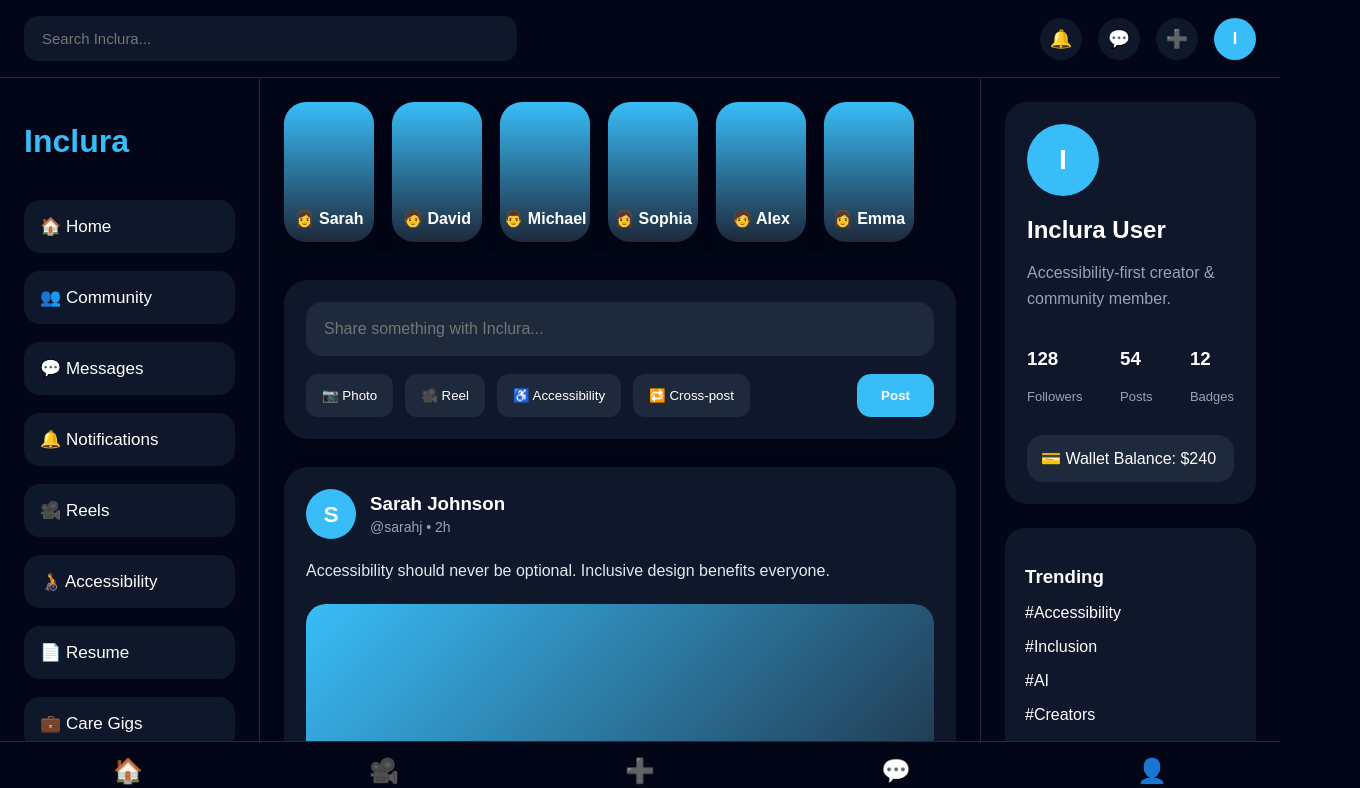
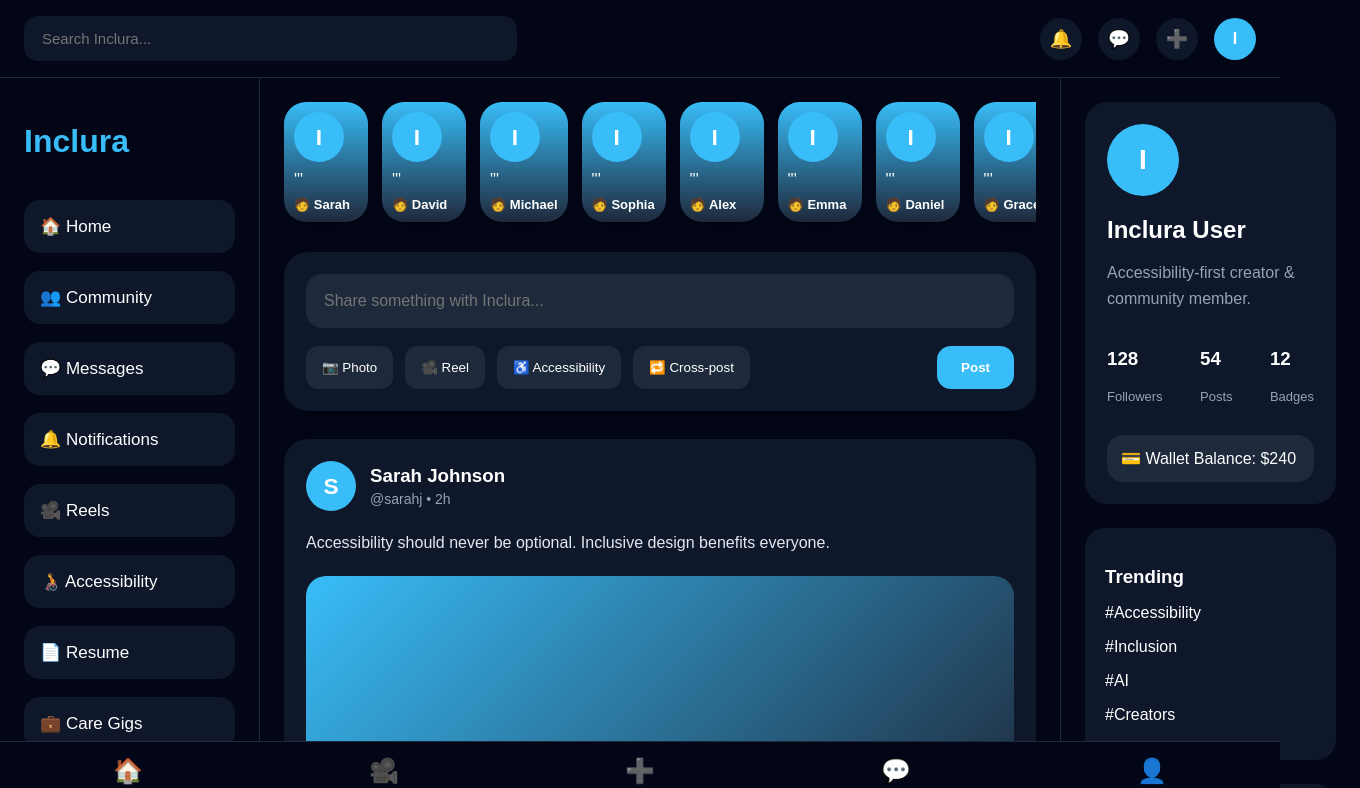
Before and after one commit to inclurah-png/inclura-web, a React (Vite) app: page /dashboard in a window 1280 px wide. Shown: the top 788 px of the page, 1360 px wide, since content can reach past the window. Built offline with nearby package versions, Linux system fonts and the light colour scheme.

Commit message:
Update Stories.jsx

```diff
--- a/src/components/Stories.jsx
+++ b/src/components/Stories.jsx
@@ -1,45 +1,66 @@
+import Avatar from "./Avatar";
+
 function Stories() {
 const stories = [
-    "👩 Sarah",
-    "🧑 David",
-    "👨 Michael",
-    "👩 Sophia",
-    "🧑 Alex",
-    "👩 Emma",
+"Sarah",
+"David",
+"Michael",
+"Sophia",
+"Alex",
+"Emma",
+"Daniel",
+"Grace",
+"James",
+"Olivia",
+"Ethan",
+"Ava",
+"Noah",
+"Mia",
 ];
 
 return (
 <div
 style={{
 display: "flex",
-        gap: "18px",
+gap: "14px",
 overflowX: "auto",
-        marginBottom: "28px",
 paddingBottom: "10px",
+marginBottom: "20px",
+scrollbarWidth: "none",
 }}
 >
-      {stories.map((story) => (
+{stories.map((name) => (
 <div
-          key={story}
+key={name}
 style={{
-            minWidth: "90px",
-            height: "140px",
+minWidth: "84px",
+height: "120px",
 borderRadius: "22px",
 background:
-              "linear-gradient(180deg, #38bdf8, #1e293b)",
+"linear-gradient(180deg, #38bdf8 0%, #1e293b 100%)",
+padding: "10px",
 display: "flex",
-            alignItems: "flex-end",
-            justifyContent: "center",
-            paddingBottom: "14px",
-            fontWeight: "700",
-            cursor: "pointer",
-            boxShadow: "0 8px 20px rgba(0,0,0,0.25)",
+flexDirection: "column",
+justifyContent: "space-between",
+boxShadow: "0 4px 14px rgba(0,0,0,0.25)",
+flexShrink: 0,
+}}
+> <Avatar name={name} />
+
+'''
+      <div
+        style={{
+          fontSize: "13px",
+          fontWeight: "600",
+          color: "white",
         }}
       >
-          {story}
+        🧑 {name}
+      </div>
     </div>
   ))}
 </div>
+
 );
 }
 
```
Lines whose indentation alone changed are shown as unchanged.
